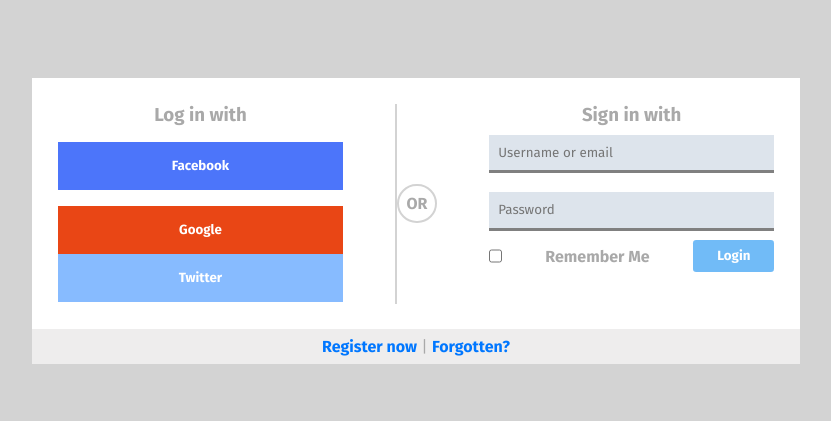
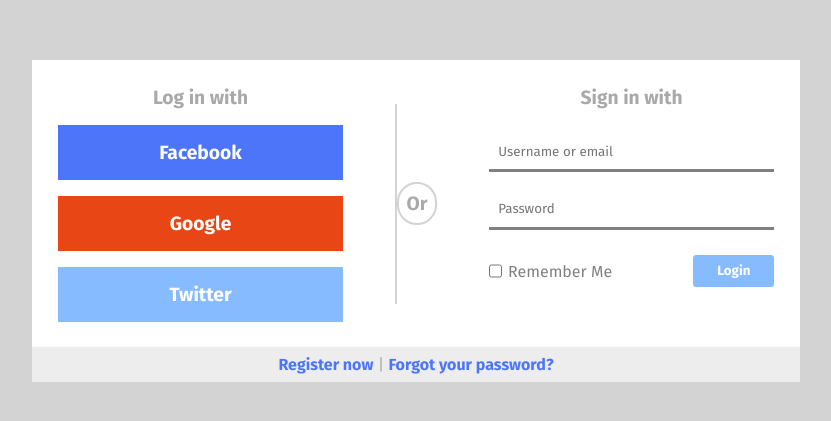
Before and after one commit to m-podolski/dci-login-comp, a plain HTML site: page index.html in a window 1280 px wide. Shown: the part 179-600 px from the top of the page, without its empty margins (224-1055 px from the left). Drawn offline with Linux system fonts and the light colour scheme.

Commit message:
Change markup and styles

```diff
--- a/assets/styles.css
+++ b/assets/styles.css
@@ -20,14 +20,13 @@ body {
 button,
 input {
   background: none;
+  border: none;
   font-family: "Fira Sans", sans-serif;
-  border: none;
 }
 
 .comp-container {
   display: grid;
   grid-template-columns: 3fr 0.5fr 3fr;
-  /* gap: 0.5rem; */
   width: 60vw;
   margin: auto;
   background: white;
@@ -35,6 +34,16 @@ input {
 
 .comp-container > * {
   padding: 2vw;
+}
+
+h3,
+.or {
+  text-align: center;
+  font-size: 1.2rem;
+}
+
+h3 {
+  padding: 0 0 1rem 0;
 }
 
 .buttons-container {
@@ -45,10 +54,11 @@ input {
   width: 100%;
   padding: 1rem;
   font-weight: 700;
+  font-size: 1.2rem;
   color: white;
 }
 
-.button-sm:nth-child(2) {
+.button-sm:nth-of-type(2) {
   margin: 1rem 0;
 }
 
@@ -76,7 +86,6 @@ input {
   width: 2px;
   height: 200px;
   background: lightgrey;
-  /* transform: scale(100%) rotate(90deg); */
 }
 
 .or {
@@ -93,16 +102,11 @@ input {
   grid-column: 3/4;
 }
 
-h3 {
-  text-align: center;
-}
-
 input:not([type="checkbox"]) {
   width: 100%;
   min-height: 2rem;
   margin: 0.6rem 0;
   padding: 0.6rem;
-  background: rgb(221, 228, 236);
   border-bottom: solid 3px grey;
 }
 
@@ -110,23 +114,29 @@ fieldset {
   display: flex;
   align-items: center;
   justify-content: space-between;
+  margin: 1rem 0 0 0;
   border: none;
+}
+
+.checkbox-container {
+  display: flex;
+  align-items: center;
 }
 
 input[type="checkbox"] {
   min-height: 2rem;
-  margin: auto 0;
+  margin: 0 0.4rem 0 0;
 }
 
 label {
-  font-weight: 700;
+  color: grey;
 }
 
 .button-login {
   padding: 0.5rem 1.5rem;
   border-radius: 0.2rem;
   font-weight: 700;
-  background: rgb(113, 187, 247);
+  background: rgb(135, 187, 255);
   color: white;
 }
 
@@ -142,7 +152,7 @@ label {
 .bottom-links a {
   grid-column: 1/4;
   display: inline-block;
-  color: rgb(0, 119, 255);
+  color: rgb(76, 117, 250);
   text-decoration: none;
   font-weight: 700;
   text-align: center;
--- a/index.html
+++ b/index.html
@@ -27,7 +27,7 @@
 
     <div class="divider-container">
       <span class="line"></span>
-      <span class="or">OR</span>
+      <span class="or">Or</span>
     </div>
 
     <div class="login-container">
@@ -36,8 +36,10 @@
         <input type="text" name="user" id="user" placeholder="Username or email">
         <input type="text" name="password" id="password" placeholder="Password">
         <fieldset>
-          <input type="checkbox" name="remember" id="remember">
-          <label for="remmber">Remember Me</label>
+          <div class="checkbox-container">
+            <input type="checkbox" name="remember" id="remember">
+            <label for="remmber">Remember Me</label>
+          </div>
           <button type="submit" class="button-login">Login</button>
         </fieldset>
       </form>
@@ -45,7 +47,7 @@
 
     <p class="bottom-links">
       <a href="#">Register now</a>&nbsp;|&nbsp;
-      <a href="#">Forgotten?</a>
+      <a href="#">Forgot your password?</a>
     </p>
 
   </section>
```
